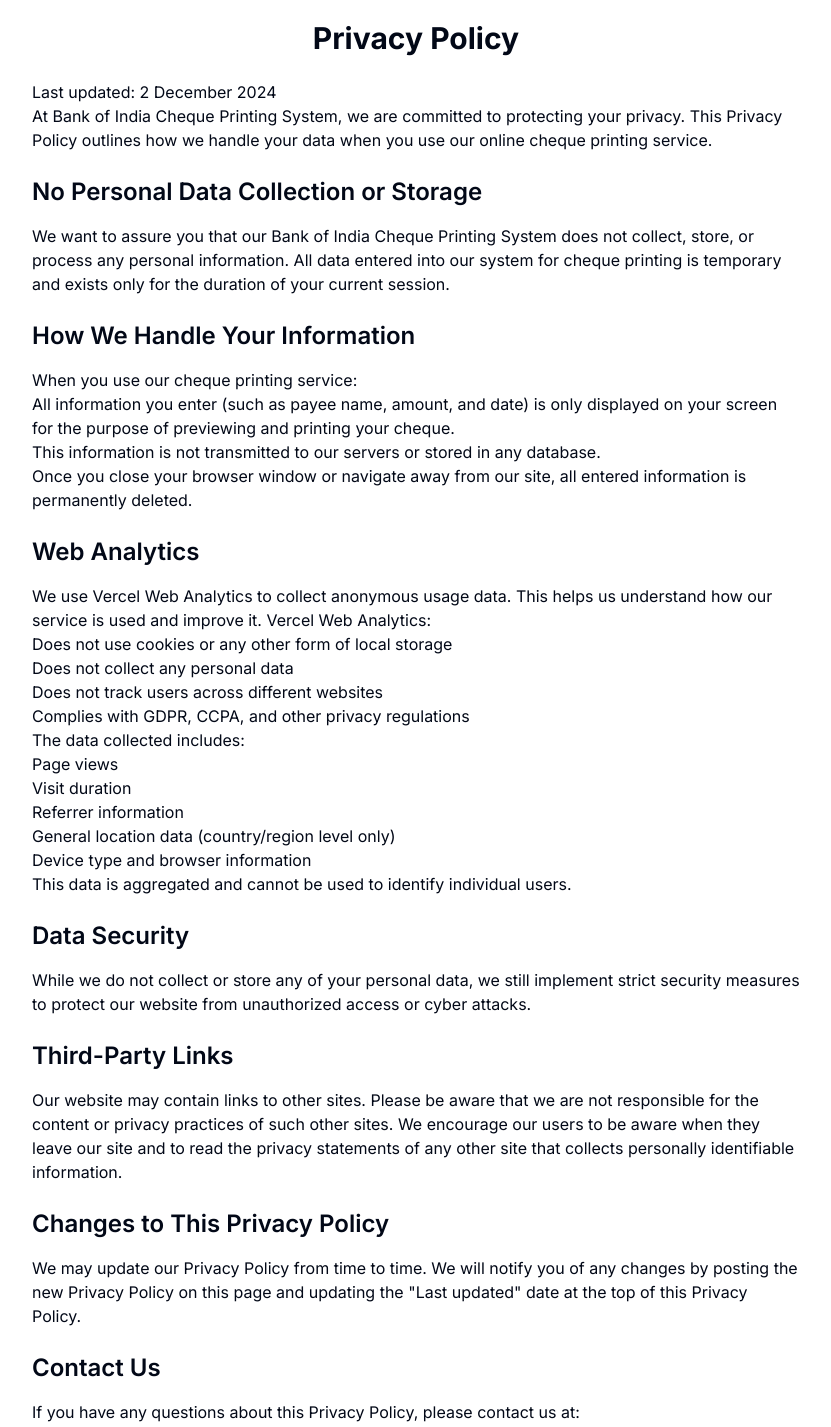
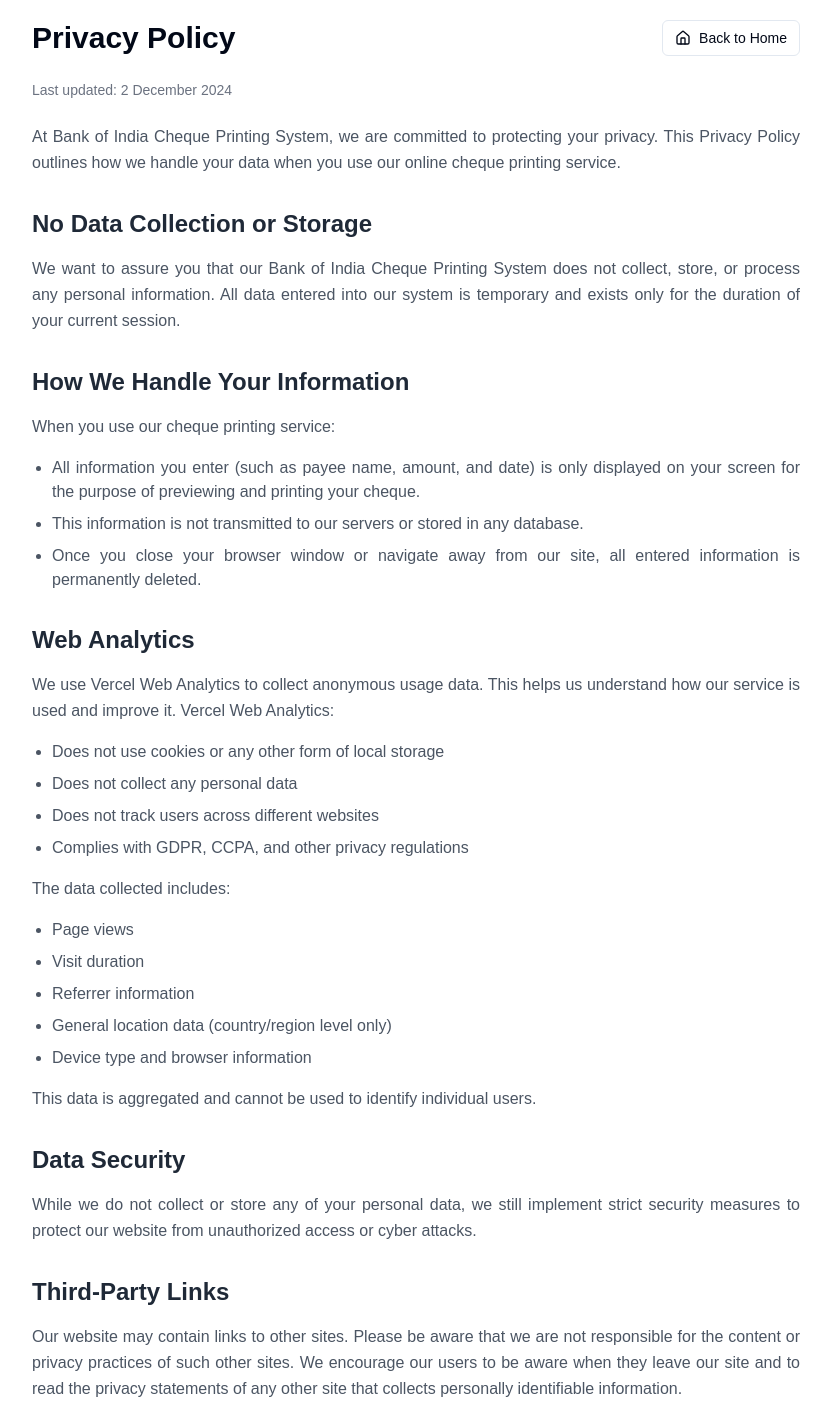
Before and after one commit to neil-jay/boi-cheque-printing-system, a Next.js app: page /privacy in a window 1280 px wide. Shown: the part 100-1527 px from the top of the page, without its empty margins (224-1055 px from the left). Built offline with nearby package versions, Linux system fonts and the light colour scheme.

Commit message:
feat: Update font family

```diff
--- a/app/privacy/page.tsx
+++ b/app/privacy/page.tsx
@@ -1,6 +1,9 @@
 import { Metadata } from 'next'
+import Link from 'next/link'
 import Header from '@/components/Header'
 import Footer from '@/components/Footer'
+import { Button } from "@/components/ui/button"
+import { Home } from 'lucide-react'
 
 export const metadata: Metadata = {
   title: 'Privacy Policy | Bank of India Cheque Printing System',
@@ -9,57 +12,72 @@
 
 export default function PrivacyPage() {
   return (
-    <div className="min-h-screen flex flex-col">
+    <div className="min-h-screen flex flex-col font-terms">
       <Header />
       <main className="flex-grow container mx-auto px-4 py-8">
-        <h1 className="text-3xl font-bold mb-6 text-center">Privacy Policy</h1>
-        <div className="prose max-w-3xl mx-auto">
-          <p>Last updated: {new Date().toLocaleDateString('en-IN', { year: 'numeric', month: 'long', day: 'numeric' })}</p>
-          <p>At Bank of India Cheque Printing System, we are committed to protecting your privacy. This Privacy Policy outlines how we handle your data when you use our online cheque printing service.</p>
+        <div className="max-w-3xl mx-auto">
+          <div className="flex justify-between items-center mb-6">
+            <h1 className="text-3xl font-bold">Privacy Policy</h1>
+            <Link href="/">
+              <Button variant="outline" size="sm">
+                <Home className="mr-2 h-4 w-4" />
+                Back to Home
+              </Button>
+            </Link>
+          </div>
 
-          <h2 className="text-2xl font-semibold mt-6 mb-4">No Personal Data Collection or Storage</h2>
-          <p>We want to assure you that our Bank of India Cheque Printing System does not collect, store, or process any personal information. All data entered into our system for cheque printing is temporary and exists only for the duration of your current session.</p>
+          <div className="prose max-w-none text-justify">
+            <p className="text-sm text-gray-500 mb-6">Last updated: {new Date().toLocaleDateString('en-IN', { year: 'numeric', month: 'long', day: 'numeric' })}</p>
 
-          <h2 className="text-2xl font-semibold mt-6 mb-4">How We Handle Your Information</h2>
-          <p>When you use our cheque printing service:</p>
-          <ul>
-            <li>All information you enter (such as payee name, amount, and date) is only displayed on your screen for the purpose of previewing and printing your cheque.</li>
-            <li>This information is not transmitted to our servers or stored in any database.</li>
-            <li>Once you close your browser window or navigate away from our site, all entered information is permanently deleted.</li>
-          </ul>
+            <p className="mb-4 leading-relaxed text-gray-600">At Bank of India Cheque Printing System, we are committed to protecting your privacy. This Privacy Policy outlines how we handle your data when you use our online cheque printing service.</p>
 
-          <h2 className="text-2xl font-semibold mt-6 mb-4">Web Analytics</h2>
-          <p>We use Vercel Web Analytics to collect anonymous usage data. This helps us understand how our service is used and improve it. Vercel Web Analytics:</p>
-          <ul>
-            <li>Does not use cookies or any other form of local storage</li>
-            <li>Does not collect any personal data</li>
-            <li>Does not track users across different websites</li>
-            <li>Complies with GDPR, CCPA, and other privacy regulations</li>
-          </ul>
-          <p>The data collected includes:</p>
-          <ul>
-            <li>Page views</li>
-            <li>Visit duration</li>
-            <li>Referrer information</li>
-            <li>General location data (country/region level only)</li>
-            <li>Device type and browser information</li>
-          </ul>
-          <p>This data is aggregated and cannot be used to identify individual users.</p>
+            <h2 className="text-2xl font-semibold mt-8 mb-4 text-gray-800">No Data Collection or Storage</h2>
+            <p className="mb-4 leading-relaxed text-gray-600">We want to assure you that our Bank of India Cheque Printing System does not collect, store, or process any personal information. All data entered into our system is temporary and exists only for the duration of your current session.</p>
 
-          <h2 className="text-2xl font-semibold mt-6 mb-4">Data Security</h2>
-          <p>While we do not collect or store any of your personal data, we still implement strict security measures to protect our website from unauthorized access or cyber attacks.</p>
+            <h2 className="text-2xl font-semibold mt-8 mb-4 text-gray-800">How We Handle Your Information</h2>
+            <p className="mb-4 leading-relaxed text-gray-600">When you use our cheque printing service:</p>
+            <ul className="list-disc pl-5 mb-4 text-gray-600">
+              <li className="mb-2">All information you enter (such as payee name, amount, and date) is only displayed on your screen for the purpose of previewing and printing your cheque.</li>
+              <li className="mb-2">This information is not transmitted to our servers or stored in any database.</li>
+              <li className="mb-2">Once you close your browser window or navigate away from our site, all entered information is permanently deleted.</li>
+            </ul>
 
-          <h2 className="text-2xl font-semibold mt-6 mb-4">Third-Party Links</h2>
-          <p>Our website may contain links to other sites. Please be aware that we are not responsible for the content or privacy practices of such other sites. We encourage our users to be aware when they leave our site and to read the privacy statements of any other site that collects personally identifiable information.</p>
+            <h2 className="text-2xl font-semibold mt-8 mb-4 text-gray-800">Web Analytics</h2>
+            <p className="mb-4 leading-relaxed text-gray-600">We use Vercel Web Analytics to collect anonymous usage data. This helps us understand how our service is used and improve it. Vercel Web Analytics:</p>
+            <ul className="list-disc pl-5 mb-4 text-gray-600">
+              <li className="mb-2">Does not use cookies or any other form of local storage</li>
+              <li className="mb-2">Does not collect any personal data</li>
+              <li className="mb-2">Does not track users across different websites</li>
+              <li className="mb-2">Complies with GDPR, CCPA, and other privacy regulations</li>
+            </ul>
+            <p className="mb-4 leading-relaxed text-gray-600">The data collected includes:</p>
+            <ul className="list-disc pl-5 mb-4 text-gray-600">
+              <li className="mb-2">Page views</li>
+              <li className="mb-2">Visit duration</li>
+              <li className="mb-2">Referrer information</li>
+              <li className="mb-2">General location data (country/region level only)</li>
+              <li className="mb-2">Device type and browser information</li>
+            </ul>
+            <p className="mb-4 leading-relaxed text-gray-600">This data is aggregated and cannot be used to identify individual users.</p>
 
-          <h2 className="text-2xl font-semibold mt-6 mb-4">Changes to This Privacy Policy</h2>
-          <p>We may update our Privacy Policy from time to time. We will notify you of any changes by posting the new Privacy Policy on this page and updating the &quot;Last updated&quot; date at the top of this Privacy Policy.</p>
+            <h2 className="text-2xl font-semibold mt-8 mb-4 text-gray-800">Data Security</h2>
+            <p className="mb-4 leading-relaxed text-gray-600">While we do not collect or store any of your personal data, we still implement strict security measures to protect our website from unauthorized access or cyber attacks.</p>
 
-          <h2 className="text-2xl font-semibold mt-6 mb-4">Contact Us</h2>
-          <p>If you have any questions about this Privacy Policy, please contact us at:</p>
-          <p>Bank of India Cheque Printing System<br />
-          Email: privacy@boi-chequeprinting.com<br />
-          Phone: +91 XXXXXXXXXX</p>
+            <h2 className="text-2xl font-semibold mt-8 mb-4 text-gray-800">Third-Party Links</h2>
+            <p className="mb-4 leading-relaxed text-gray-600">Our website may contain links to other sites. Please be aware that we are not responsible for the content or privacy practices of such other sites. We encourage our users to be aware when they leave our site and to read the privacy statements of any other site that collects personally identifiable information.</p>
+
+            <h2 className="text-2xl font-semibold mt-8 mb-4 text-gray-800">Changes to This Privacy Policy</h2>
+            <p className="mb-4 leading-relaxed text-gray-600">We may update our Privacy Policy from time to time. We will notify you of any changes by posting the new Privacy Policy on this page and updating the &quot;Last updated&quot; date at the top of this Privacy Policy.</p>
+
+            <div className="bg-gray-100 p-4 rounded-lg mt-8">
+              <h2 className="text-2xl font-semibold mb-4 text-gray-800">Contact Us</h2>
+              <p className="mb-2 text-gray-600">If you have any questions about this Privacy Policy, please contact us at:</p>
+              <p className="text-gray-800">
+                Email: <a href="mailto:privacy@boi-chequeprinting.com" className="text-blue-600 hover:underline">privacy@boi-chequeprinting.com</a><br />
+                Phone: +91 XXXXXXXXXX
+              </p>
+            </div>
+          </div>
         </div>
       </main>
       <Footer />
```
